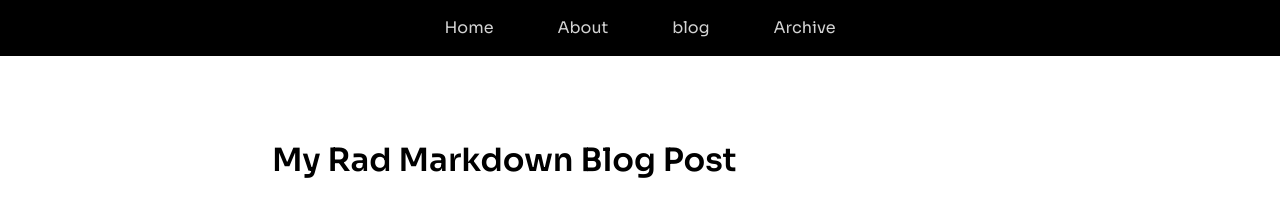
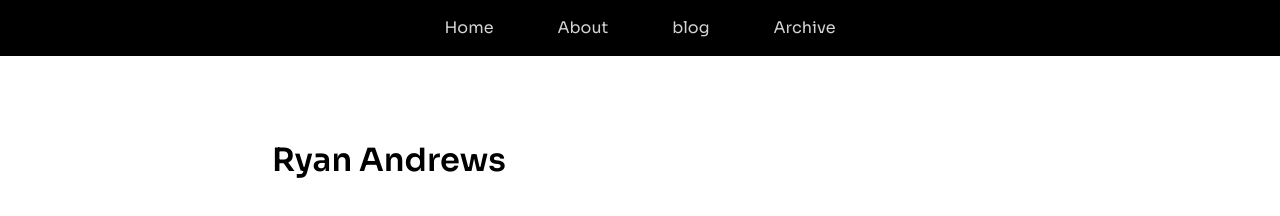
Before and after one commit to Ryan-Andrews99/Ryan-Andrews99.github.io, an Eleventy site: page src/index.md in a window 1280 px wide. Built offline with nearby package versions, Linux system fonts and the light colour scheme; Eleventy itself is replaced by a stand-in of ours; files that its build step writes are made by us from their sources.

Commit message:
updated index page title

```diff
--- a/src/index.md
+++ b/src/index.md
@@ -1,4 +1,4 @@
 ---
 layout: mylayout.njk
-title: My Rad Markdown Blog Post
+title: Ryan Andrews
 ---
```
